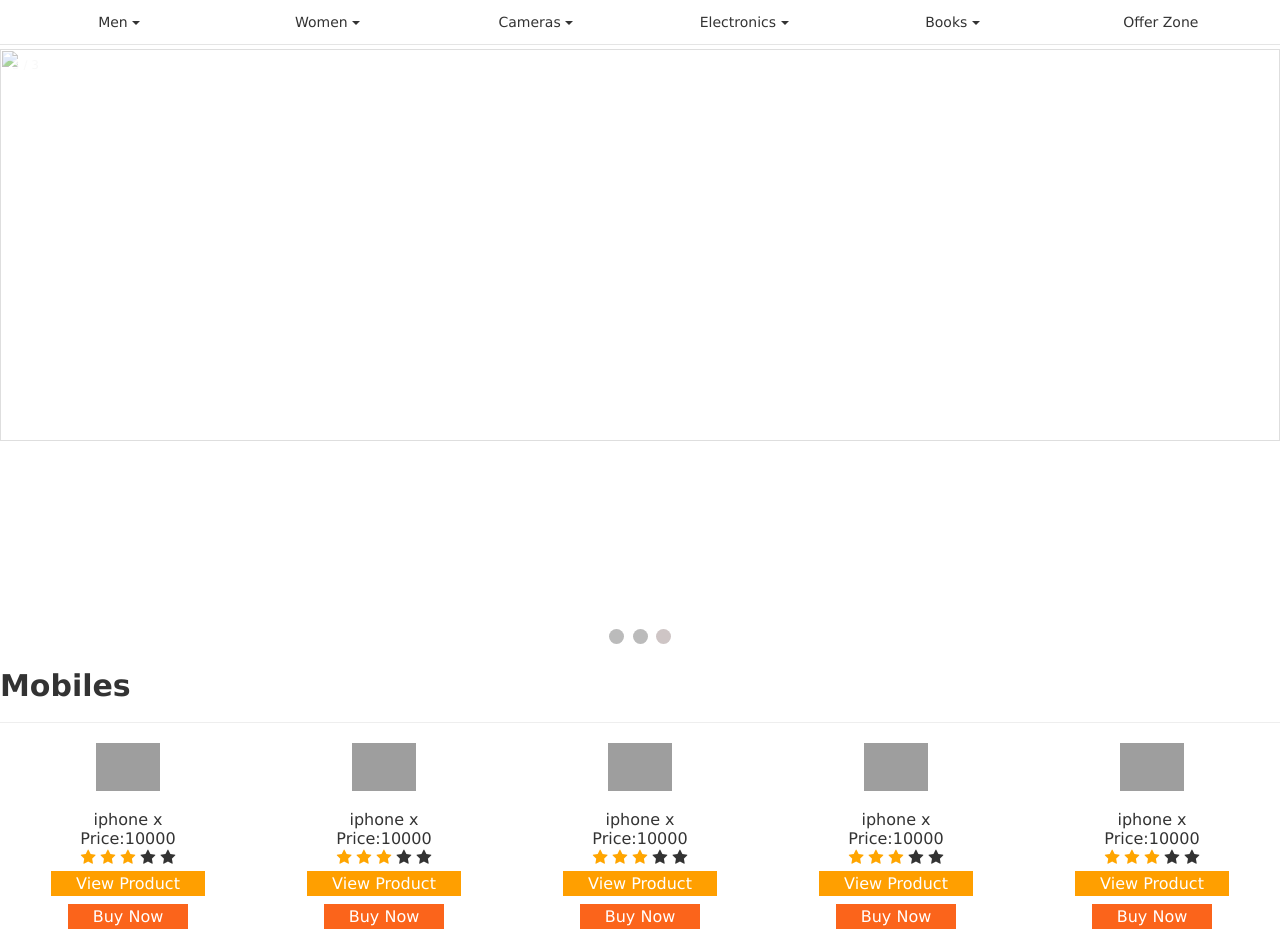
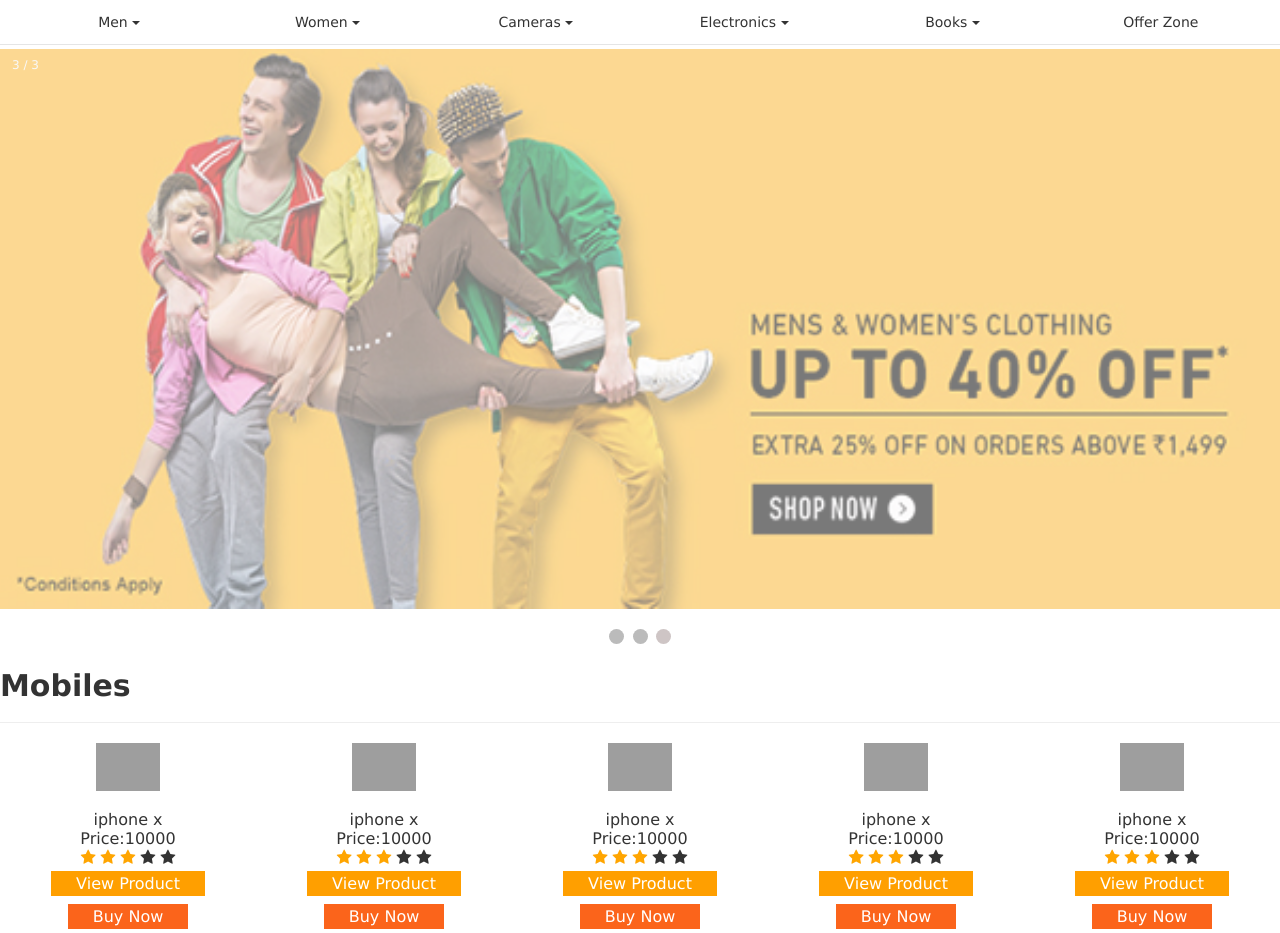
Before and after one commit to ravi1312/webapp, a Flask app: page / in a window 1280 px wide. Shown: the part 51-984 px from the top of the page. Run offline with Flask 2, Linux system fonts and the light colour scheme; some libraries are stand-ins or nearby versions; grey boxes are pictures that could not be loaded.

Commit message:
Update flipkart.html

```diff
--- a/templates/flipkart.html
+++ b/templates/flipkart.html
@@ -281,19 +281,19 @@ Books
 
   <div class="mySlides fade">
     <div class="numbertext">1 / 3</div>
-    <img src="" style="width:100%" height="70%">
+    <img src="flipkart-banner1.png" style="width:100%" height="70%">
 
   </div>
 
   <div class="mySlides fade">
     <div class="numbertext">2 / 3</div>
-    <img src="" style="width:100%" height="70%">
+    <img src="Flipkart_BANNER-1.jpg" style="width:100%" height="70%">
 
   </div>
 
   <div class="mySlides fade">
     <div class="numbertext">3 / 3</div>
-    <img src="" style="width:100%" height="70%">
+    <img src="b0b6e217784937.5676ca4a7dbba.jpg" style="width:100%" height="70%">
 
   </div>
 
```
